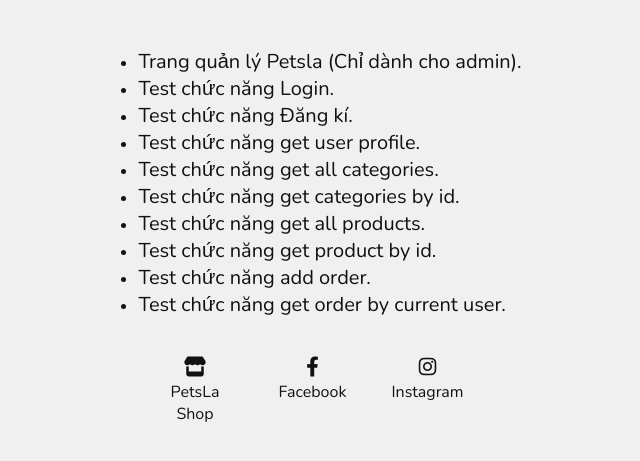
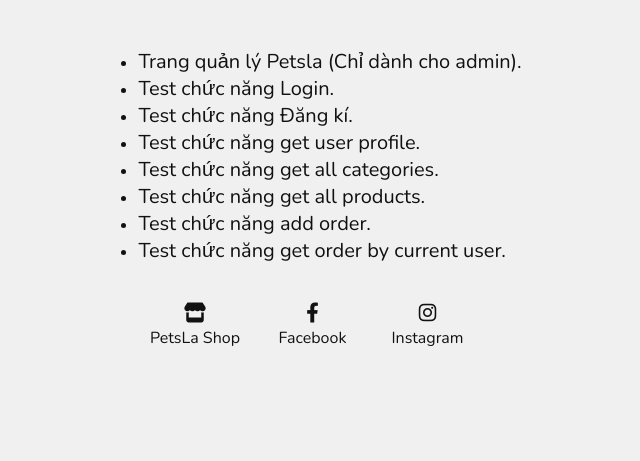
Before and after one commit to LeoAsher25/petsla-be, a Django app: page / in a window 1280 px wide. Shown: the part 231-692 px from the top of the page, without its empty margins (330-970 px from the left). Run offline with Django 3.2, Linux system fonts and the light colour scheme.

Commit message:
fix homepage

```diff
--- a/store/templates/petsla/index.html
+++ b/store/templates/petsla/index.html
@@ -93,8 +93,9 @@
       transform: translateX(-50%);
 
       font-size: 16px;
-      word-spacing: normal;
-      word-break: keep-all;
+      transition: 0.3s;
+
+      white-space: nowrap;
     }
 
     .link-item:hover * {
@@ -118,7 +119,7 @@
             <a href="/login/">Test chức năng Login.</a>
           </li>
           <li class="/register">
-            <a href="/admin/">Test chức năng Đăng kí.</a>
+            <a href="/register/">Test chức năng Đăng kí.</a>
           </li>
           <li class="item">
             <a href="/profile/">Test chức năng get user profile.</a>
@@ -127,13 +128,7 @@
             <a href="/categories/">Test chức năng get all categories.</a>
           </li>
           <li class="item">
-            <a href="/category/:id">Test chức năng get categories by id.</a>
-          </li>
-          <li class="item">
             <a href="/products/">Test chức năng get all products.</a>
-          </li>
-          <li class="item">
-            <a href="/product/:id">Test chức năng get product by id.</a>
           </li>
           <li class="item">
             <a href="/add-order/">Test chức năng add order.</a>
@@ -145,20 +140,20 @@
 
         <div class="link-wrap">
           <div class="link-item">
-            <a href="https://petsla.herokuapp.com/">
+            <a target="_blank" href="https://petsla.herokuapp.com/">
               <i class="fas fa-store"></i>
               <div class="title">PetsLa Shop</div>
             </a>
           </div>
 
           <div class="link-item">
-            <a href="https://www.facebook.com/petsla.vn">
+            <a target="_blank" href="https://www.facebook.com/petsla.vn">
               <i class="fab fa-facebook-f"></i>
               <div class="title">Facebook</div>
             </a>
           </div>
           <div class="link-item">
-            <a href="https://petsla.herokuapp.com/">
+            <a target="_blank" href="https://www.instagram.com/petsla.vn">
               <i class="fab fa-instagram"></i>
               <div class="title">Instagram</div>
             </a>
```
